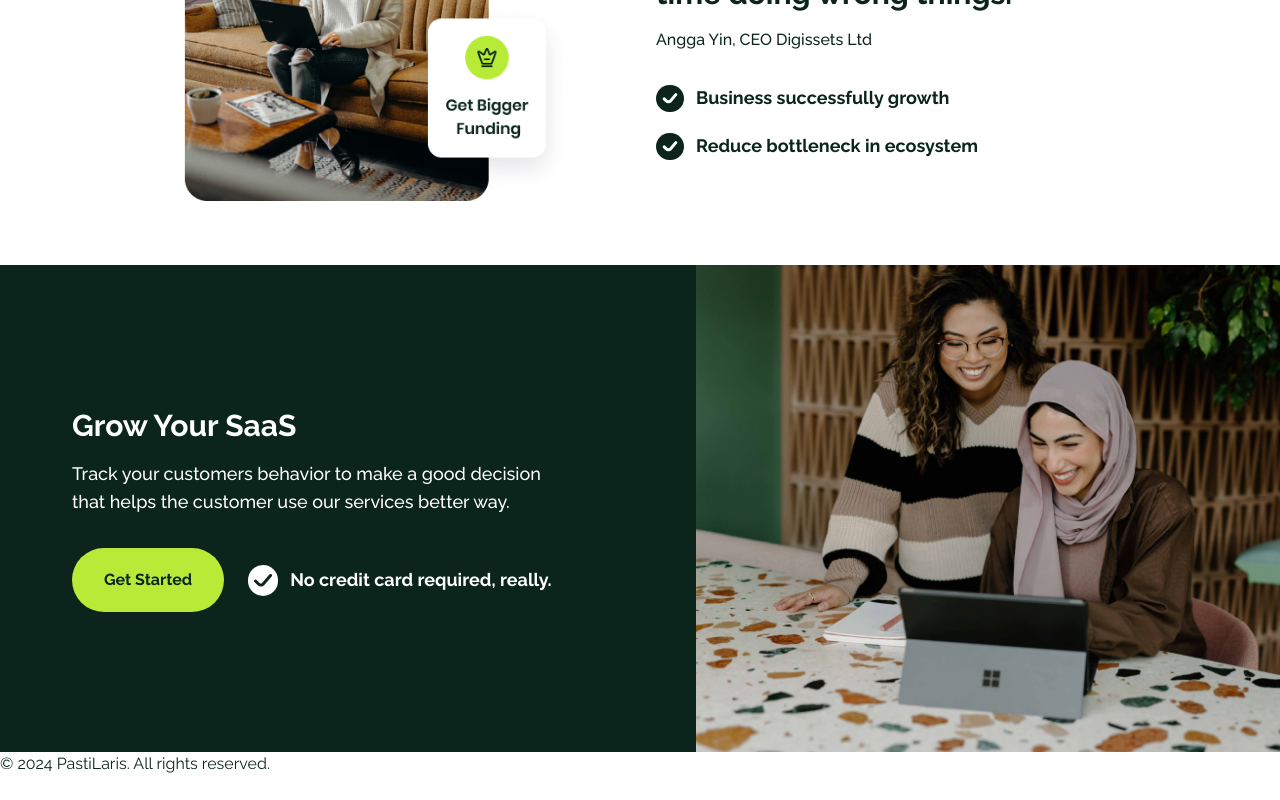
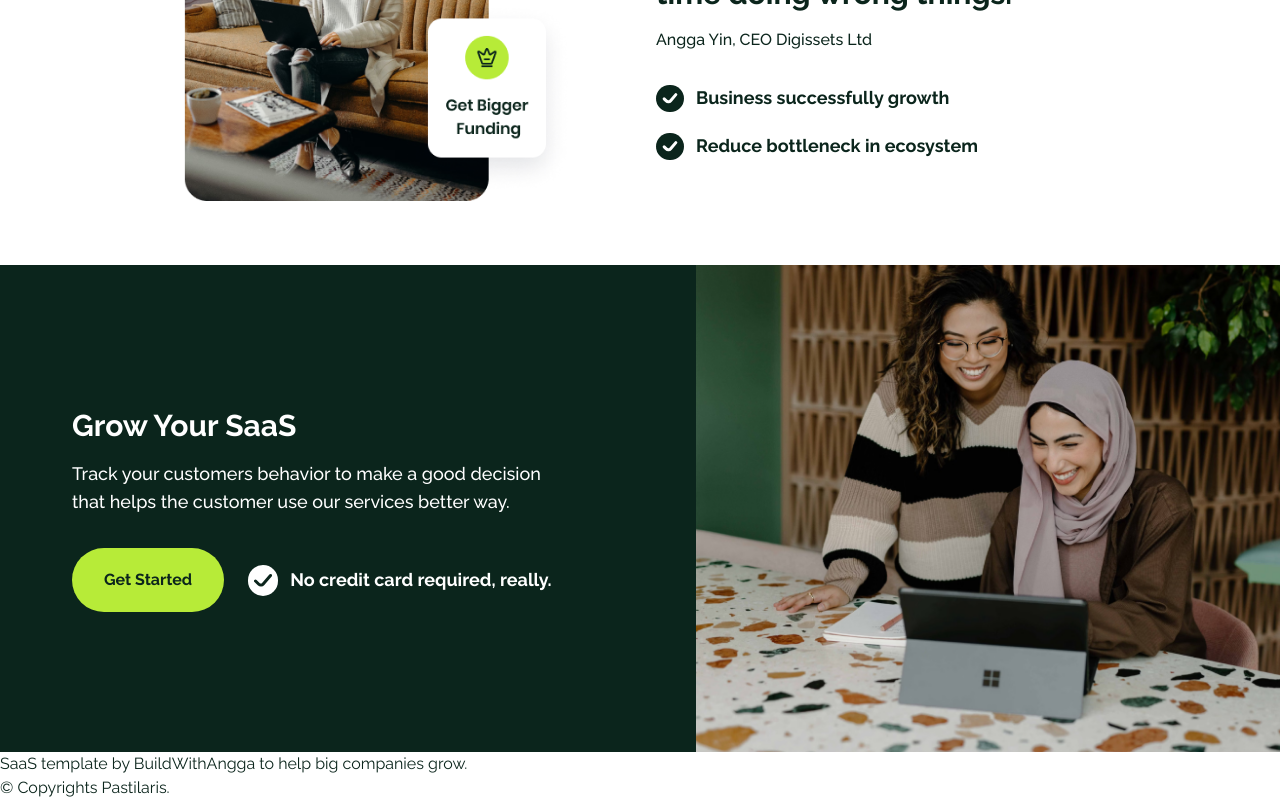
Before and after one commit to ervanervan/pasti-laris, a React (Vite) app: page / in a window 1280 px wide. Shown: the part 3613-4413 px from the top of the page. Before the commit the page ends 4389 px from the top, so only its background shows below. Built offline with nearby package versions, Linux system fonts and the light colour scheme; a web font is replaced by a local one.

Commit message:
add: icon logo dark

```diff
--- a/src/components/Footer.jsx
+++ b/src/components/Footer.jsx
@@ -2,9 +2,10 @@ import React from "react";
 
 export default function Footer() {
   return (
-    <footer>
-      <div>
-        <p>&copy; 2024 PastiLaris. All rights reserved.</p>
+    <footer className="container mx-auto">
+      <div className="">
+        <p>SaaS template by BuildWithAngga to help big companies grow.</p>
+        <p>&copy; Copyrights Pastilaris.</p>
       </div>
     </footer>
   );
```
Also changed, not shown: src/assets/logo-dark.svg (added).
